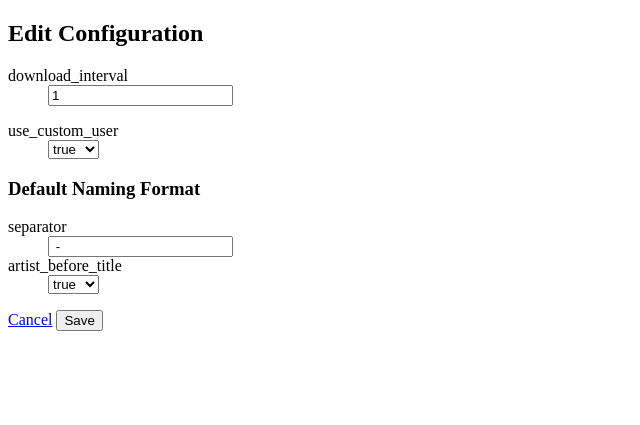
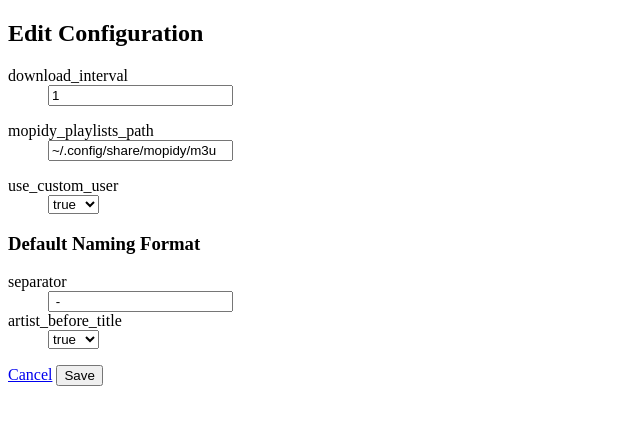
Before and after one commit to hQamonky/YtMusicDownloader, a Flask app: page /ui/configuration in a window 1280 px wide. Shown: the top 425 px of the page, without its empty margins (0-640 px from the left). Run offline with Flask 2, Linux system fonts and the light colour scheme; some libraries are stand-ins or nearby versions.

Commit message:
Added mopidy playlists path parameter to configuration, including required ui and getter/setter. Created mopidy package and class with empty methods.

```diff
--- a/src/configuration.json
+++ b/src/configuration.json
@@ -1 +1 @@
-{"version": "2.0", "download_interval": "1", "use_custom_user": "true", "naming_format": {"separator": " - ", "artist_before_title": "true"}}
+{"version": "2.0", "download_interval": "1", "mopidy_playlists_path": "~/.config/share/mopidy/m3u", "use_custom_user": "true", "naming_format": {"separator": " - ", "artist_before_title": "true"}}
--- a/src/controller/__init__.py
+++ b/src/controller/__init__.py
@@ -33,6 +33,22 @@ class Controller:
         with open('./src/configuration.json') as json_file:
             config = json.load(json_file)
         return int(config['download_interval'])
+
+    @staticmethod
+    def set_mopidy_playlists_path(path):
+        # Get configuration file
+        with open('./src/configuration.json') as json_file:
+            config = json.load(json_file)
+        config['mopidy_playlists_path'] = path
+        with open('./src/configuration.json', 'w') as outfile:
+            json.dump(config, outfile)
+        return config
+
+    @staticmethod
+    def get_mopidy_playlists_path():
+        with open('./src/configuration.json') as json_file:
+            config = json.load(json_file)
+        return config['mopidy_playlists_path']
 
     @staticmethod
     def update_config_naming_format(args):
--- a/src/endpoints/templates/configuration.html
+++ b/src/endpoints/templates/configuration.html
@@ -5,6 +5,9 @@
 <form method=post>
     <dl>
         {{ render_field(form.download_interval) }}
+    </dl>
+    <dl>
+        {{ render_field(form.mopidy_playlists_path) }}
     </dl>
     <dl>
         {{ render_field(form.use_custom_user) }}
--- a/src/endpoints/ui.py
+++ b/src/endpoints/ui.py
@@ -345,6 +345,7 @@ def ui_configuration():
     configuration = Controller.get_configuration()
     form = ConfigurationForm(formdata=request.form,
                              download_interval=configuration['download_interval'],
+                             mopidy_playlists_path=configuration['mopidy_playlists_path'],
                              use_custom_user=configuration['use_custom_user'],
                              separator=configuration['naming_format']['separator'],
                              artist_before_title=configuration['naming_format']['artist_before_title'])
@@ -354,11 +355,13 @@ def ui_configuration():
             # save edits
             class Args:
                 download_interval = form.download_interval.data
+                mopidy_playlists_path = form.mopidy_playlists_path.data
                 use_custom_user = form.use_custom_user.data
                 separator = form.separator.data
                 artist_before_title = form.artist_before_title.data
             args = Args()
             Controller.set_download_interval(args.download_interval)
+            Controller.set_mopidy_playlists_path(args.mopidy_playlists_path)
             Controller.update_config_user(args.use_custom_user)
             Controller.update_config_naming_format(args)
             return redirect('/ui/home')
@@ -368,6 +371,7 @@ def ui_configuration():
 class ConfigurationForm(Form):
     bool_types = [('true', 'true'), ('false', 'false')]
     download_interval = StringField('download_interval')
+    mopidy_playlists_path = StringField('mopidy_playlists_path')
     use_custom_user = SelectField('use_custom_user', choices=bool_types)
     separator = StringField('separator')
     artist_before_title = SelectField('artist_before_title', choices=bool_types)
```
Also changed, not shown: src/mopidy/__init__.py (added, +19 -0 lines).
